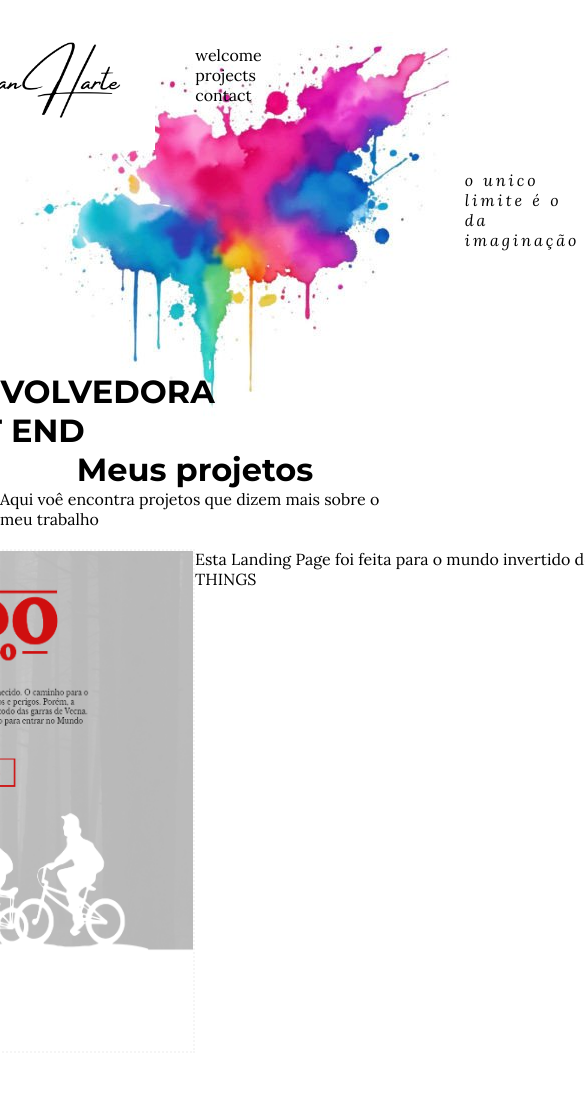
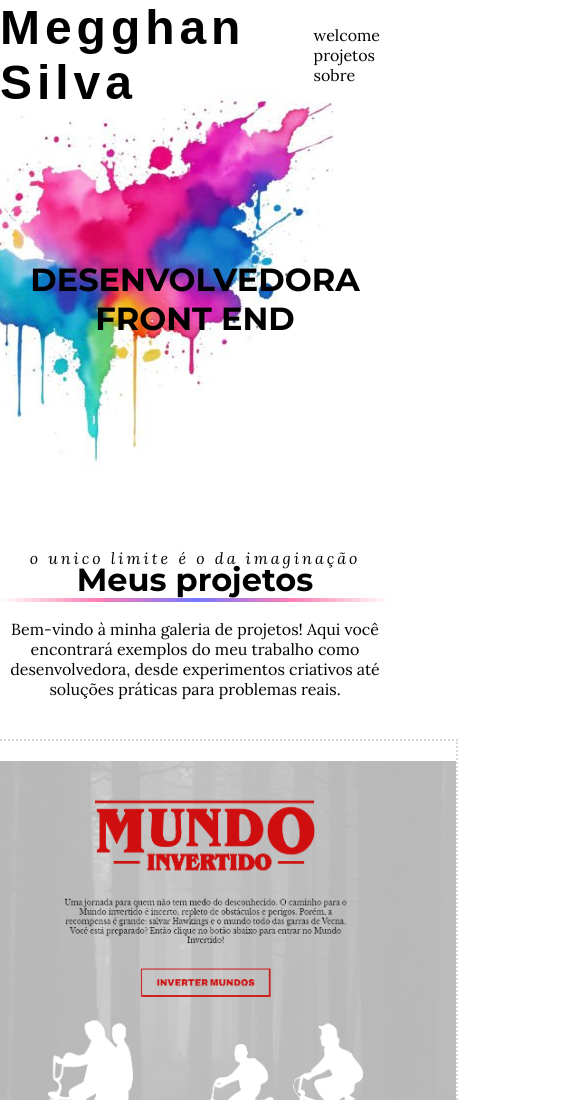
Before and after one commit to megghan/portfolioMEG, a plain HTML site: page index.html in a window 390 px wide. Shown: the top 1100 px of the page, 585 px wide, since content can reach past the window. Drawn offline with Linux system fonts and the light colour scheme; a web font is replaced by a local one.

Commit message:
atualizando info

```diff
--- a/index.html
+++ b/index.html
@@ -2,54 +2,73 @@
 <html lang="en">
   <head>
     <meta charset="UTF-8"/>
-    <style>
-      @import url('https://fonts.googleapis.com/css2?family=Arizonia&family=Lora:ital,wght@0,400..700;1,400..700&family=Montserrat:ital,wght@0,100..900;1,100..900&display=swap');
-      </style>
     <link rel="stylesheet" href="styles.css">
   </head>
   <body>
    <div class="container">
     <section id="inicio">
       <nav id="navbar">
-        <img src="./imagens/Megghan Harte.png" alt="logo">
+        <h1 class="titulo">Megghan Silva</h1>
         <ul><li><a href="#welcome-section">welcome</a></li>
-        <li><a href="#projects">projects</a></li>
-        <li><a href="#contact">contact</a></li>
+        <li><a href="#main">projetos</a></li>
+        <li><a href="#sobre">sobre</a></li>
         </ul>
       </nav>
       <div id="welcome-section">
-        <h1 id="welcome-section-title">DESENVOLVEDORA <span class="front">FRONT END</span></h1>
+        <h2 id="welcome-section-title">DESENVOLVEDORA <span class="front">FRONT END</span></h2>
         <div class="inspo"><p>o unico limite é o da imaginação</p></div>
+        <hr>
       </div>
     </section>
+
+    <section id="main">
         <h2>Meus projetos</h2>
-        <p>Aqui voê encontra projetos que dizem mais sobre o meu trabalho</p>
-      <div id="projects">
+        <p>Bem-vindo à minha galeria de projetos! Aqui você encontrará exemplos do meu trabalho como desenvolvedora, desde experimentos criativos até soluções práticas para problemas reais.</p>
+      <div class="projects">
+
         <div class="project-tile">
-          <img src="./imagens/light.png" alt="projeto1">
-          <p>Landing page <a href="www.google.com">SAIBA MAIS</a></p>
+          <img src="./imagens/light.png" alt="projeto 1 mundo invertido">
+          <p>Landing page do mundo invertido Stranger Things. Tema branco e escuro. <a href="www.google.com">SAIBA MAIS</a></p>
         </div>
-        <p class="explicacao-projeto">Esta Landing Page foi feita para o mundo invertido de STRANGER THINGS</p>
-        <p class="explicacao-projeto">Jogo da memória feito com emojis. Tecnologias: CSS HTML e JAVASCRIPT</p>
+
         <div class="project-tile">
           <img src="./imagens/memoria.png" alt="projeto2">
-          <p>Jogo da memoria com emojis <a href="www.google.com">SAIBA MAIS</a></p>
+          <p>Jogo da memoria com emojis. <a href="www.google.com">SAIBA MAIS</a></p>
         </div>
 
         <div class="project-tile">
           <img src="./imagens/pokedex.png" alt="projeto2">
-          <p>pokedex responsiva <a href="www.google.com">SAIBA MAIS</a></p>
+          <p>Pokedex responsiva com integração da POKEDEX API. <a href="www.google.com">SAIBA MAIS</a></p>
         </div>
-        <p class="explicacao-projeto">Pokedex resposiva criada usando a API pokemon</p>
+
       </div>
-      <div id="contact">
+    </section>
+    <section id="sobre">
+      <div class="sobre-mim">
+        <h3 class="hello">SOBRE MIM</h3>
+        <p class="sobre-mim-txt">Sou uma desenvolvedora front-end em ascensão, apaixonada por criar experiências interativas e encantadoras na web. </p>
+        <p class="sobre-mim-txt">Tenho uma base sólida em HTML, CSS e JavaScript, com projetos que mostram minha criatividade e atenção aos detalhes. Atualmente, estou expandindo meu conhecimento em desenvolvimento full stack, com foco em Java, enquanto utilizo minha experiência anterior em administração para colaborar de forma eficiente em equipes e gerenciar projetos com organização e clareza. </p>
+        <p class="sobre-mim-txt">Amo resolver problemas e aprender continuamente, buscando sempre transformar ideias em soluções digitais impactantes.</p>
+      </div>
+      <div class="dev"><img src="./imagens/eu1.jpeg" alt="FOTO da DEv"></div>
+      <div class="contact">
         <hr>
         <p>Entre em contato em meuemail@meuemail.com | <a  id="profile-link" href="www.google.com" target="_blank">Enviar mensagem</a></p>
 
         <hr>
       </div>
+    </section>
       <footer id="footer">
-        <p>@Megghan Harte</p>
+        <p>@ Megghan Silva</p>
       </footer>
-    </div></body>
+    </div>
+    <!-- <script type="module" src="assets/js/main.js"></script>
+    <script>
+      function trocaTema(){
+        document.body.classList.toggle('dark-theme');
+        document.body.classList.toggle('light-theme');
+
+      }
+    </script> -->
+  </body>
 </html>
--- a/styles.css
+++ b/styles.css
@@ -1,23 +1,44 @@
-
+@import url('https://fonts.googleapis.com/css2?family=Arizonia&family=Lora:ital,wght@0,400..700;1,400..700&family=Montserrat:ital,wght@0,100..900;1,100..900&display=swap');
+@import url('https://fonts.googleapis.com/css2?family=My+Soul&family=Waterfall&display=swap');
 
 *{
   transition: 1s;
-  margin: 0;
+  margin: 0px;
 }
-h1,h2{
-  font-family: "Montserrat", sans-serif;
-  font-size: 2rem;
-}
-p,a{
-  font-family: "Lora", serif;
-  font-size: 1rem;
-}
-
 body{
   box-sizing: border-box;
   margin: 0;
   background-color: rgb(255, 255, 255);
 
+}
+hr{
+  border: 0;
+  height: 4px;
+  background: radial-gradient(circle, #7577ff, #ff7eb3, transparent);
+}
+a{
+  text-decoration: none;
+  color: black;
+
+}
+h1{
+  font-family: "Waterfall", sans-serif;
+  font-size: 3rem;
+  letter-spacing: .31rem;
+  /* font-family: "Arizonia"; */
+
+}
+h2,h3{
+  font-family: "Montserrat", sans-serif;
+  font-size: 2rem;
+}
+h3{
+  padding: 10px;
+}
+p,a{
+  font-family: "Lora", serif;
+  font-size: 1rem;
+  padding: 10px;
 }
 .container{
   display: flex;
@@ -25,55 +46,42 @@ body{
   align-items: center;
 }
 #navbar{
-  /* auto explicativo */
+
   display: flex;
   flex-direction: row;
   justify-content: space-between;
   align-items: center;
-  width: 100vw;
+  width: 100%;
 }
 #navbar ul{
   list-style: none;
-  padding-right: 40px;
-
-}
-#navbar img{
-  height: 150px;
-
-}
-a{
-  text-decoration: none;
-  color: black;
+  padding-right: 0px;
+  padding-left: 0px;
 }
 #inicio{
   background-image: url("./imagens/Colorful-Ink-Splash-Paint-Splatter-Graphics-77560059-1-1-580x387.jpg");
   background-repeat: no-repeat;
   background-position: 90%;
+  position: relative;
 
 }
 #welcome-section{
   /* hero */
   height: 300px;
-  padding-left: 30px;
-  width: 100%;
-
+  /* width: 100%; */
   display: flex;
   align-items: end;
 }
 .inspo{
-  padding-left: 220px;
-  padding-bottom: 200px;
   font-style: italic;
   font-weight: 400;
   color: black;
   letter-spacing:  3px;
-  width: 100px;
+  padding-top: 200px;
+  padding-bottom: 20px;
 }
 
-
-#projects{
-  /* grid */
-  /* width: 100%; */
+.projects{
   height: auto;
   display: grid;
   grid-template-columns: 1fr 1fr;
@@ -83,24 +91,50 @@ a{
 }
 .project-tile{
   height: 500px;
-  width: 500px;
-  border: 2px dotted #f5f5f5;
+  width: 95%;
+  border: 2px dotted #d8d6d6;
   display: flex;
   flex-direction: column;
 }
 .project-tile:hover{
   height: 550px;
-  width: 550px;
+  width: 100%;
+
 }
-
 .project-tile img{
   height: 400px;
 }
 
-#contact{
+#sobre{
   width: 100%;
-  text-align: center;
+  display: grid;
+  grid-template-columns: 2fr 1fr;
+  grid-template-rows: 1fr;
+  gap: 5px;
+}
+#sobre .dev{
+  grid-column: 2;
+  height: 400px;
+  width: 200px;
+  display: grid; /* Usa grid para centralizar o conteúdo interno */
+  place-items: center;
+  padding-left: 0px;
 
+}
+#sobre .dev img{
+  max-width: 100%;
+  max-height: 100%;
+  border-radius: 50%;
+
+
+
+}
+.sobre-mim-txt{
+  text-align: justify;
+}
+#sobre .contact{
+  grid-column: -1/1;
+  grid-row: 2;
 }
 
 #footer{
@@ -109,4 +143,41 @@ a{
   background: linear-gradient(0deg, rgb(110, 47, 97) 0%, rgb(180, 160, 204) 50%, rgb(247, 245, 245) 100%);
   text-align: center;
   font-family: "Arizonia", serif;
+  padding-top: 20px;
 }
+
+@media screen and (max-width: 900px) {
+
+  .container{
+    display: block;
+    width: 100vp;
+  }
+
+  #welcome-section{
+    /* hero */
+    height: 300px;
+    /* width: 100%; */
+    display: block;
+    text-align: center;
+    padding-top: 150px;
+  }
+  .inspo{
+    font-style: italic;
+    font-weight: 400;
+    color: black;
+    letter-spacing:  3px;
+    text-align: center;
+  }
+
+  #main,.projects{
+    display: flex;
+    flex-direction: column;
+    align-items: center;
+    row-gap: 10px;
+    text-align: center;
+  }
+  .project-tile{
+    padding: 20px 0;
+
+  }
+}
```
Also changed, not shown: imagens/Megghan Harte.png (deleted).
